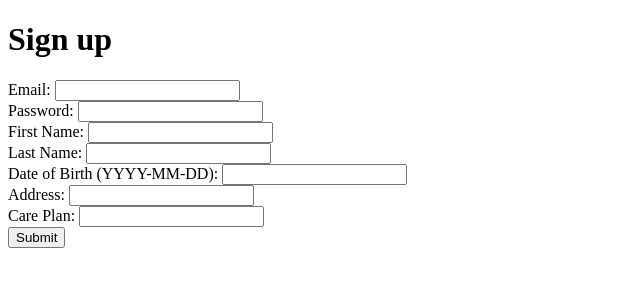
After one commit to mhgerov/ConnectMD, a Node server app: template views/signup.handlebars in a window 1280 px wide. The commit adds this page. Shown: the top 300 px of the page, without its empty margins (0-640 px from the left). Run offline with Node 20, Linux system fonts and the light colour scheme; the template is opened without the code that fills it, so the values that code supplies are empty; some libraries are stand-ins or nearby versions.

```diff
--- a/controllers/html-routes.js
+++ b/controllers/html-routes.js
@@ -6,4 +6,8 @@ router.get('/', function (req, res) {
 	res.render('landing');
 });
 
+router.get('/signup', function (req, res) {
+	res.render('signup');
+});
+
 module.exports = router;
--- a/server.js
+++ b/server.js
@@ -22,11 +22,6 @@ app.use(bodyParser.json());
 var session = require('express-session');
 app.use(session({secret:'pickle rick',resave:true,saveUnintialized:true}));
 
-//Load Passport
-var passport = require('passport');
-app.use(passport.initialize());
-app.use(passport.session());
-
 //Routing
 var htmlRouter = require('./controllers/html-routes.js');
 var apiRouter = require('./controllers/api-routes.js');
@@ -34,10 +29,20 @@ app.use('/',htmlRouter);
 app.use('/api',apiRouter);
 
 //Load Sequelize
-var db = require("./models");
+var models = require("./models");
 
-db.sequelize.sync({force:false}).then(function() {
-  app.listen(PORT, function() {
-    console.log("App listening on PORT " + PORT);
-  });
+models.sequelize.sync({force:false}).then(function() {
 });
+
+//Load Passport
+var passport = require('passport');
+app.use(passport.initialize());
+app.use(passport.session());
+
+//Load Passport Strategies
+require('./config/passport.js')(passport,models.user);
+
+//Start Server
+app.listen(PORT, function() {
+	console.log("App listening on PORT " + PORT);
+});
--- /dev/null
+++ b/views/signup.handlebars
@@ -0,0 +1,53 @@
+<h1>Sign up</h1>
+<form>
+	<div>
+		<label>Email:</label>
+		<input type="text" name="email"/><br/>
+	</div>
+	<div>
+		<label>Password:</label>
+		<input type="text" name="password"/>
+	</div>
+	<div>
+		<label>First Name:</label>
+		<input type="text" name="first_name"/>
+	</div>
+	<div>
+		<label>Last Name:</label>
+		<input type="text" name="last_name"/>
+	</div>
+	<div>
+		<label>Date of Birth (YYYY-MM-DD):</label>
+		<input type="text" name="date_of_birth"/>
+	</div>
+	<div>
+		<label>Address:</label>
+		<input type="text" name="address"/>
+	</div>
+	<div>
+		<label>Care Plan:</label>
+		<input type="text" name="care_plan"/>
+	</div>
+	<div>
+		<input type="submit" value="Submit"/>
+	</div>
+</form>
+<script src="https://code.jquery.com/jquery-3.3.1.min.js"></script>
+<script>
+	$('form').on('submit', function() {
+		var newUser = {};
+		newUser.email = $('input:email').val();
+		newUser.password = $('input:password').val();
+		newUser.first_name = $('input:first_name').val();
+		newUser.last_name = $('input:last_name').val();
+		newUser.date_of_birth = $('input:date_of_birth').val();
+		newUser.address = $('input:address').val();
+		newUser.care_plan = $('input:care_plan').val();
+		$.ajax({
+			type: "PUT",
+			url: '/api/user,
+			data: newUser,
+			dataType: 'application/json'
+		});
+	});
+</script>
```
Also changed, not shown: config/passport.js (added, +24 -0 lines), controllers/api-routes.js (+9 -18 lines), models/user.js (+3 -4 lines), views/landing.handlebars (+17 -2 lines).
